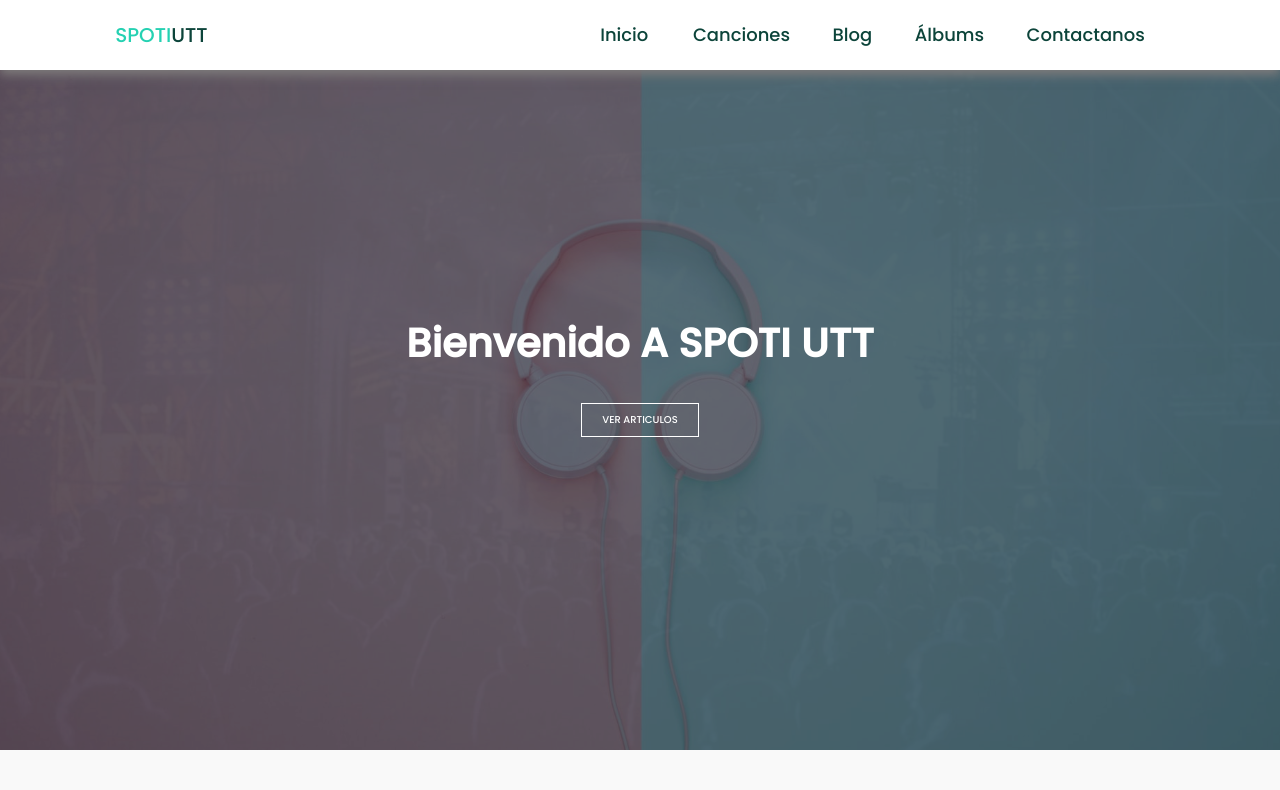
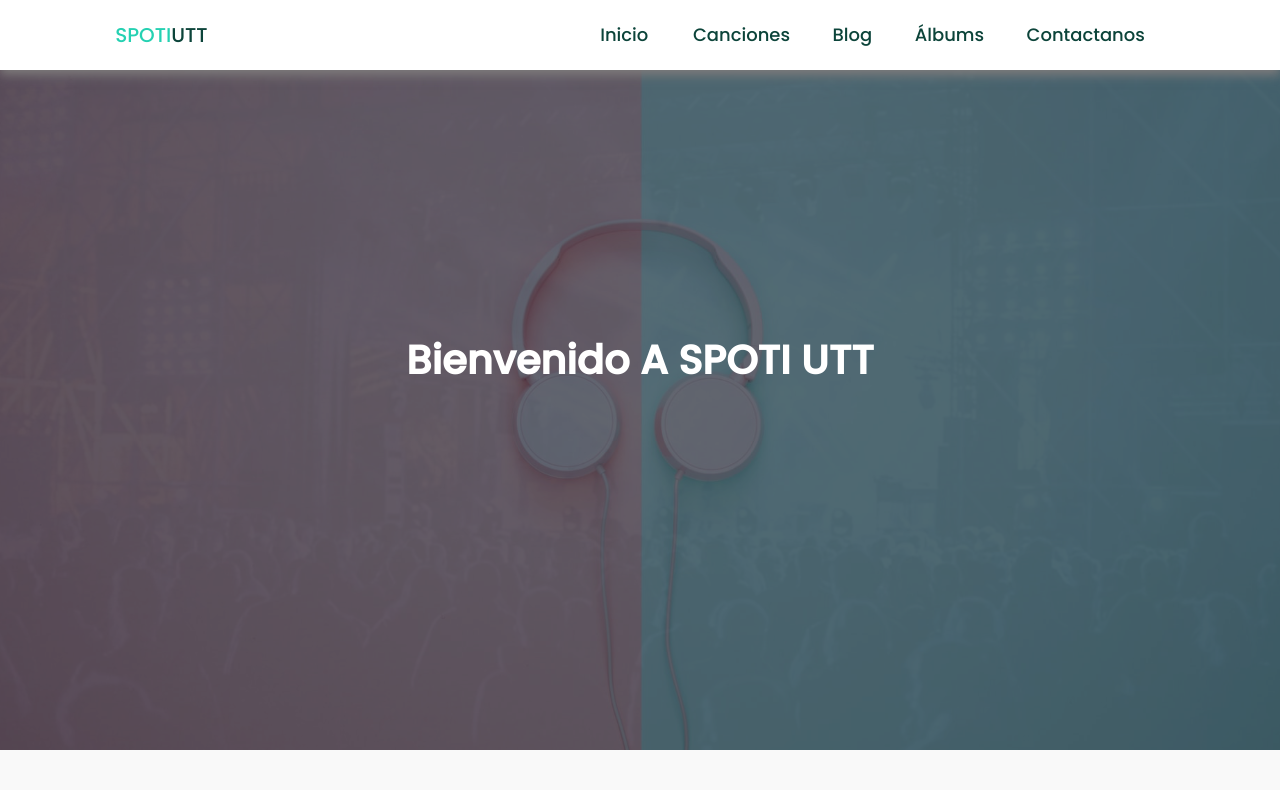
Before and after one commit to franlop24/idgs9A, a Django app: page /Musica/cancion/ in a window 1280 px wide. Shown: the top 790 px of the page. Run offline with Django 4.2, Linux system fonts and the light colour scheme; some libraries are stand-ins or nearby versions.

Commit message:
borrar boton

```diff
--- a/idgs9A/Musica/templates/Musica/cancion.html
+++ b/idgs9A/Musica/templates/Musica/cancion.html
@@ -7,7 +7,6 @@
 <section class="banner">
     <div class="banner-content">
         <h1>Bienvenido a SPOTI UTT</h1>
-        <a href="#">Ver articulos</a>
     </div>
 </section>
     {% block cancion%}
```
